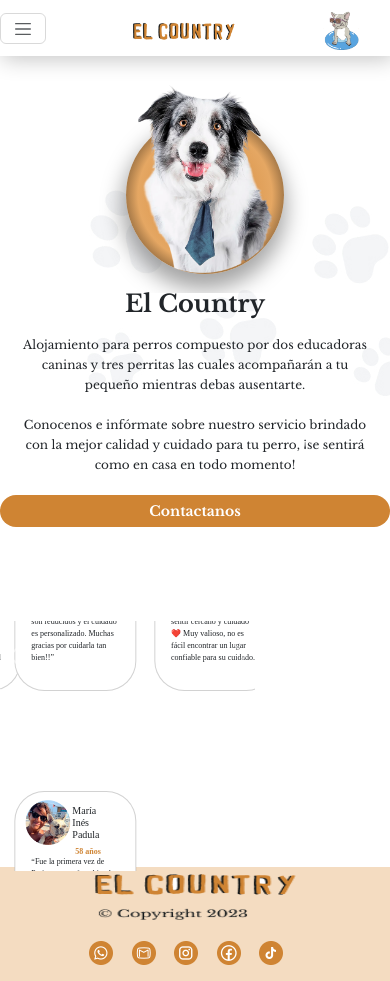
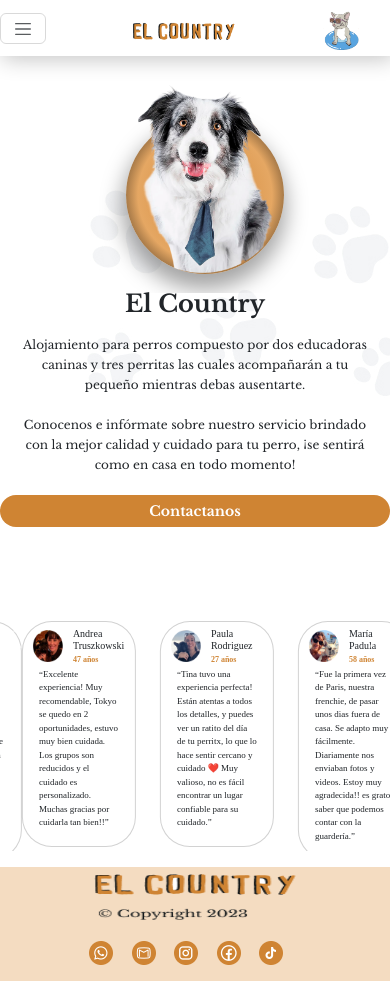
Before and after one commit to JaRafCaPer/guarderia_el_country, a React (Create React App) app: page / in a window 390 px wide. Built offline with nearby package versions, Linux system fonts and the light colour scheme.

Commit message:
Reajuste de varias paginas para responsive

```diff
--- a/src/components/CarouselReviews/CarouselReviews.css
+++ b/src/components/CarouselReviews/CarouselReviews.css
@@ -104,52 +104,50 @@ div .col3 {
 
 @media (max-width: 480px){
     .carrusel{
-        width: 65.5vw;
-        height: 100%;
-        overflow: hidden;
-    }
-    .colCard{
         width: 100vw;
-        height: 180px;
-
+        height: 250px;
+        overflow-x:scroll;
+        overflow-y: scroll;
+        overflow-wrap: normal;
+        overflow-inline:scroll ;
     }
     .card{
         width: fit-content;
-        height: 200px;
+        height: fit-content;
+        text-overflow: clip;
     }
     .cardText{
-        width: 88px;
-        height: 80px;
-        font-size: 8px;
-        text-overflow: ellipsis;
+        width: fit-content;
+        height: fit-content;
+        font-size: xx-small;
+        text-overflow: unset;
     }
     .image-container {
-        width: 48px;
-        height: 48px;
+        width: 30px;
+        height: 30px;
         display: flex;
         justify-content: flex-start;
     }
     .img {
-        width: 45px;
-        height: 45px;
+        width: 32px;
+        height: 32px;
         margin: 8px 0px 6px 10px;
     }
     .nameTag{
-        width: 68px;
-        height: 68px;
+        width: 70px;
+        height: 58px;
     }
     .cardTitle{
         font-size: 10px;
         margin: 0px;
-        margin-top: 13px;
-        margin-left: 2px;
+        margin-top: 6px;
+        margin-left: 10px;
     }
 
     .edad{
-        margin: 8px;
         height: 20px;
         font-size: 8px;
-        margin: 5px;
+        margin: 2px 10px;
         white-space: nowrap;
 
     }
--- a/src/components/CarouselReviews/CarouselReviews.jsx
+++ b/src/components/CarouselReviews/CarouselReviews.jsx
@@ -15,12 +15,12 @@ const CarouselReviews = () => {
             <div className='carrusel'>
                 <Carousel data-bs-theme="while" className="slide" data-bs-interval="1000">
                     <Carousel.Item>
-                        <Row className='justify-content-center'>
+                        <Row className='rowCar justify-content-center'>
                             <Col className='col3'>
                                 <Card className='card'>
                                     <div className="image-container">
                                         <Card.Img variant="top" src={pic1} className='img' />
-                                        <div>
+                                        <div className="nameTag">
                                             <Card.Title className="cardTitle">Mónica Zimmermann</Card.Title>
                                             <p className="edad">56 años</p>
                                         </div>
@@ -37,7 +37,7 @@ const CarouselReviews = () => {
                                 <Card >
                                     <div className="image-container">
                                         <Card.Img variant="top" src={pic2} className='img' />
-                                        <div>
+                                        <div className="nameTag">
                                             <Card.Title className="cardTitle">Nara Penerbosa</Card.Title>
                                             <p className="edad">33 años</p>
                                         </div>
@@ -55,7 +55,7 @@ const CarouselReviews = () => {
                                 <Card >
                                     <div className="image-container">
                                         <Card.Img variant="top" src={pic3} className='img' />
-                                        <div>
+                                        <div className="nameTag">
                                             <Card.Title className="cardTitle">Camila Strack</Card.Title>
                                             <p className="edad">30 años</p>
                                         </div>
@@ -73,12 +73,12 @@ const CarouselReviews = () => {
                         </Row>
                     </Carousel.Item>
                     <Carousel.Item>
-                        <Row className='justify-content-center'>
+                        <Row className='rowCar justify-content-center'>
                             <Col className='col3'>
                                 <Card >
                                     <div className="image-container">
                                         <Card.Img variant="top" src={pic4} className='img' />
-                                        <div>
+                                        <div className="nameTag">
                                             <Card.Title className="cardTitle">Andrea Truszkowski</Card.Title>
                                             <p className="edad">47 años</p>
                                         </div>
@@ -111,8 +111,8 @@ const CarouselReviews = () => {
                                 <Card >
                                     <div className="image-container">
                                         <Card.Img variant="top" src={pic6} className='img' />
-                                        <div>
-                                            <Card.Title className="cardTitle">María Inés Padula</Card.Title>
+                                        <div className="nameTag">
+                                            <Card.Title className="cardTitle">María Padula</Card.Title>
                                             <p className="edad">58 años</p>
                                         </div>
                                     </div>
--- a/src/components/Home/Home.css
+++ b/src/components/Home/Home.css
@@ -447,7 +447,7 @@
     .testCards{
         width: 100%;
         height: 250px;
-        margin: 0px;
-        margin-top: 20px;
+        margin: 0px 0px 20px;
+
     }
 }
```
